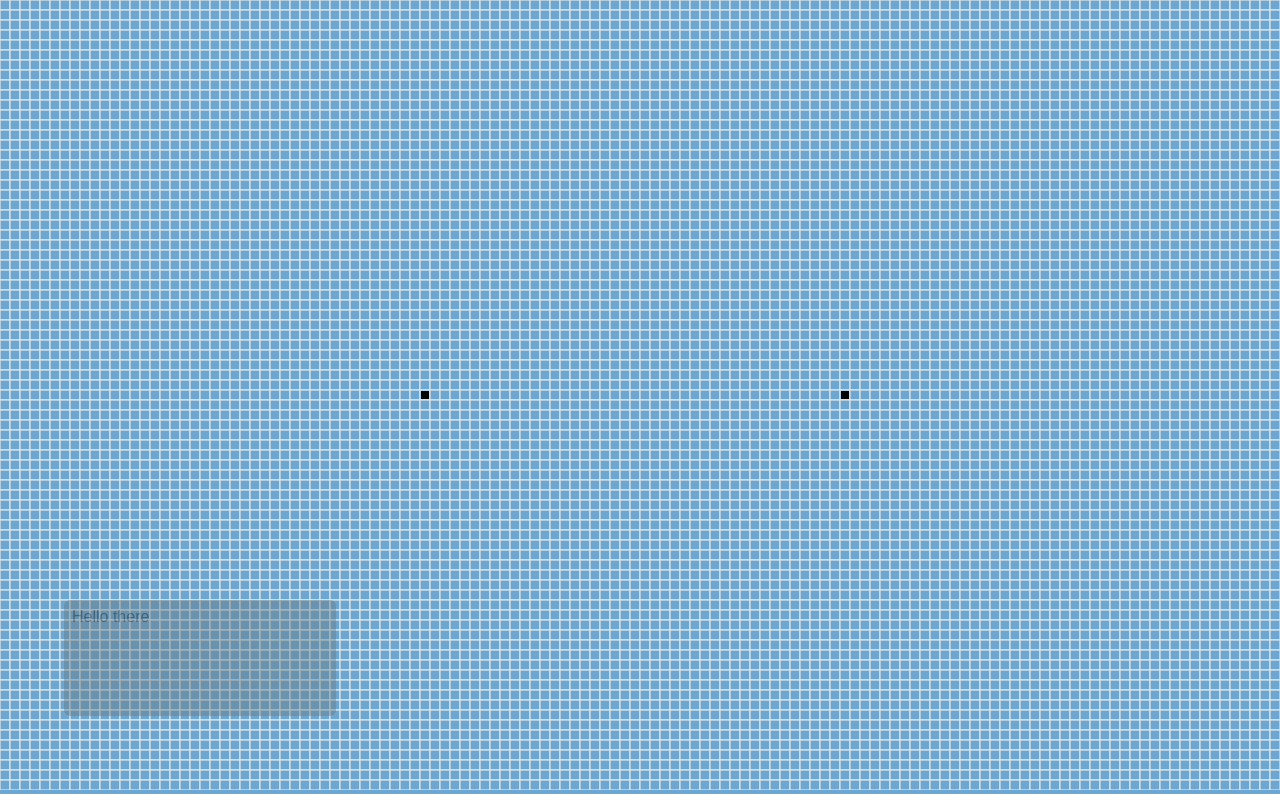
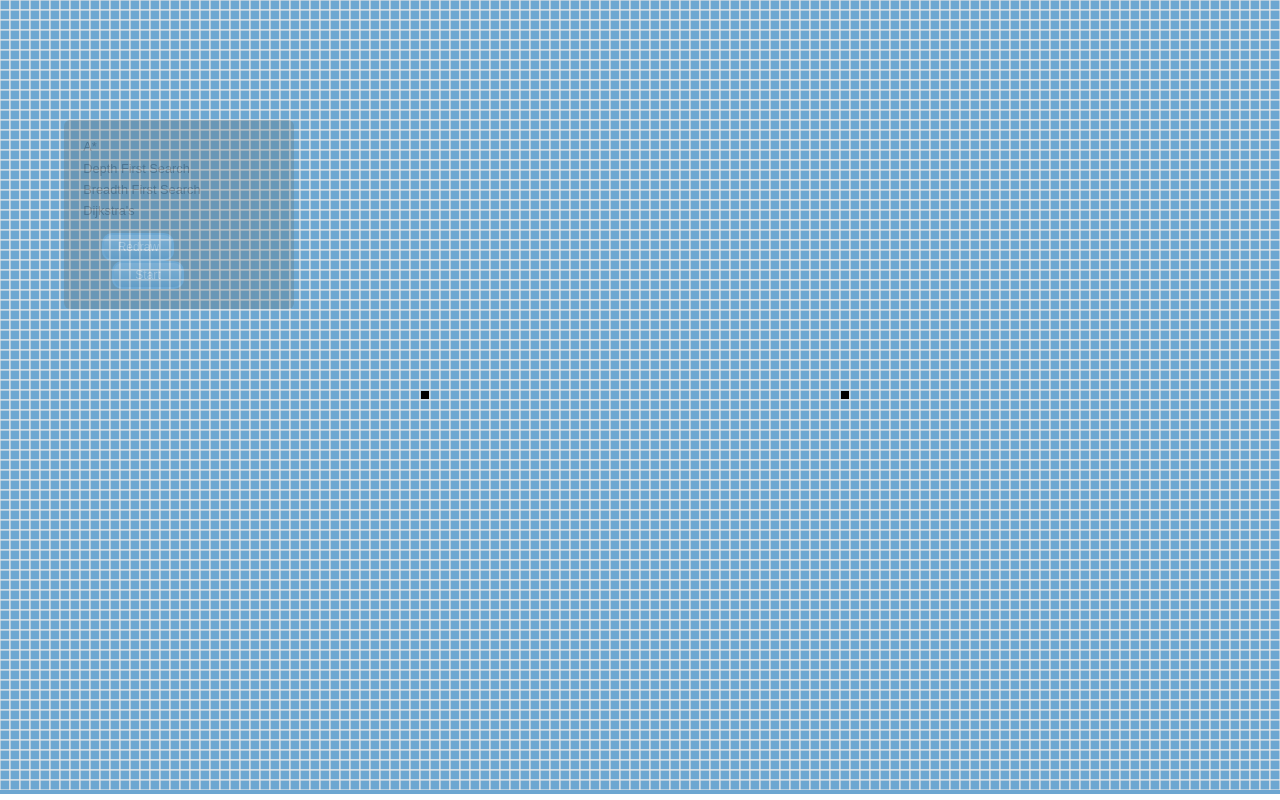
Before and after one commit to zcr1/search, a plain HTML site: page index.html in a window 1280 px wide. Drawn offline with Linux system fonts and the light colour scheme.

Commit message:
Finished buttons

```diff
--- a/css/main.css
+++ b/css/main.css
@@ -92,27 +92,85 @@ textarea {
    ========================================================================== */
 #container{
     height: 100%;
+    width: 100%;
     background-color: #6DA7D1;
 }
 
 #leftTab{
     position: absolute;
-    top: 75%;
+    top: 15%;
     left: 5%;
-    width: 20%;
+    width: 15%;
     min-width: 100px;
     min-height: 100px;
     background-color: #62757A;
     display:inline-block;
-    opacity: 0.4;
+    opacity: 0.3;
     border-radius: 6px 6px 6px 6px;
-    padding: .5em;
+    padding: 1.5em;
+    font-size: 0.8em;
+
+}
+
+#algorithms{
+    margin-bottom: 15px;
+    list-style-type: none;
+}
+
+#algorithms li{
+    margin-bottom: .5em;
+}
+#algorithms li:hover{
+    color: #FA6969;
+    cursor: hand;
+    cursor: pointer;
+
+}
+
+#algorithms li.active{
+    color: #FA6969;
+    font-weight: bold;
 }
 
 #leftTab:hover{
     opacity: 0.9;
+    color: #FFFFFF;
 }
 
+#start{
+    margin-left: 15%;
+    width: 6em;
+}
+
+#redraw{
+    margin-left: 10%;
+    width: 6em;
+}
+
+.button {
+  font-family: Arial;
+  color: #f5f5f5;
+  font-size: 12px;
+  padding-top: 5px;
+  padding-bottom: 5px;
+  text-decoration: none;
+  -webkit-border-radius: 10px;
+  -moz-border-radius: 10px;
+  border-radius: 10px;
+  border: solid #6DA7D1 2px;
+  background: -webkit-gradient(linear, 0 0, 0 100%, from(#a6c8e0), to(#4f88b0));
+  background: -moz-linear-gradient(top, #a6c8e0, #4f88b0);
+}
+/*
+.button:hover {
+  background: -webkit-gradient(linear, 0 0, 0 100%, from(#999999), to(#000000));
+  background: -moz-linear-gradient(top, #999999, #000000)
+}*/
+
+.button:hover {
+  background: -webkit-gradient(linear, 0 0, 0 100%, from(#f0b7b7), to(#FA6969));
+  background: -moz-linear-gradient(top, #f0b7b7, #FA6969)
+}
 
 /* ==========================================================================
    Helper classes
--- a/index.html
+++ b/index.html
@@ -19,10 +19,18 @@
             <p class="chromeframe">You are using an <strong>outdated</strong> browser. Please <a href="http://browsehappy.com/">upgrade your browser</a> or <a href="http://www.google.com/chromeframe/?redirect=true">activate Google Chrome Frame</a> to improve your experience.</p>
         <![endif]-->
 
+        <div id="container">
+            <div id="leftTab">
+                <ul id="algorithms">
+                    <li id="astar">A*</li>
+                    <li id="dfs">Depth First Search</li>
+                    <li id="bfs">Breadth First Search</li>
+                    <li id="djk">Dijkstra's</li>
+                </ul>
+                <button id="redraw" class="button">Redraw</button>
+                <button id="start" class="button">Start</button>
+            </div>
 
-
-        <div id="container">
-            <div id="leftTab">Hello there</div>
             <canvas id="canvas"></canvas>
         </div>
 
```
